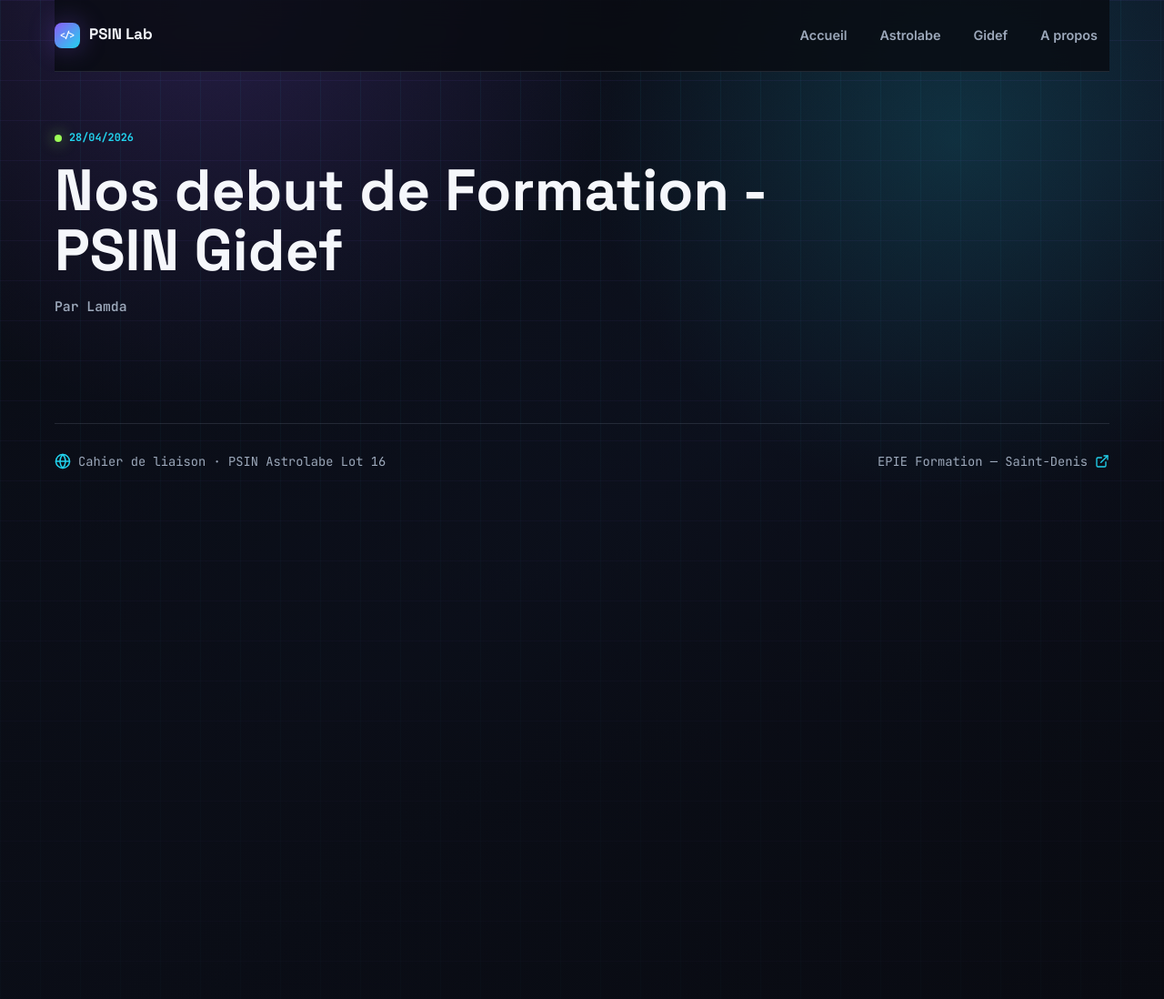
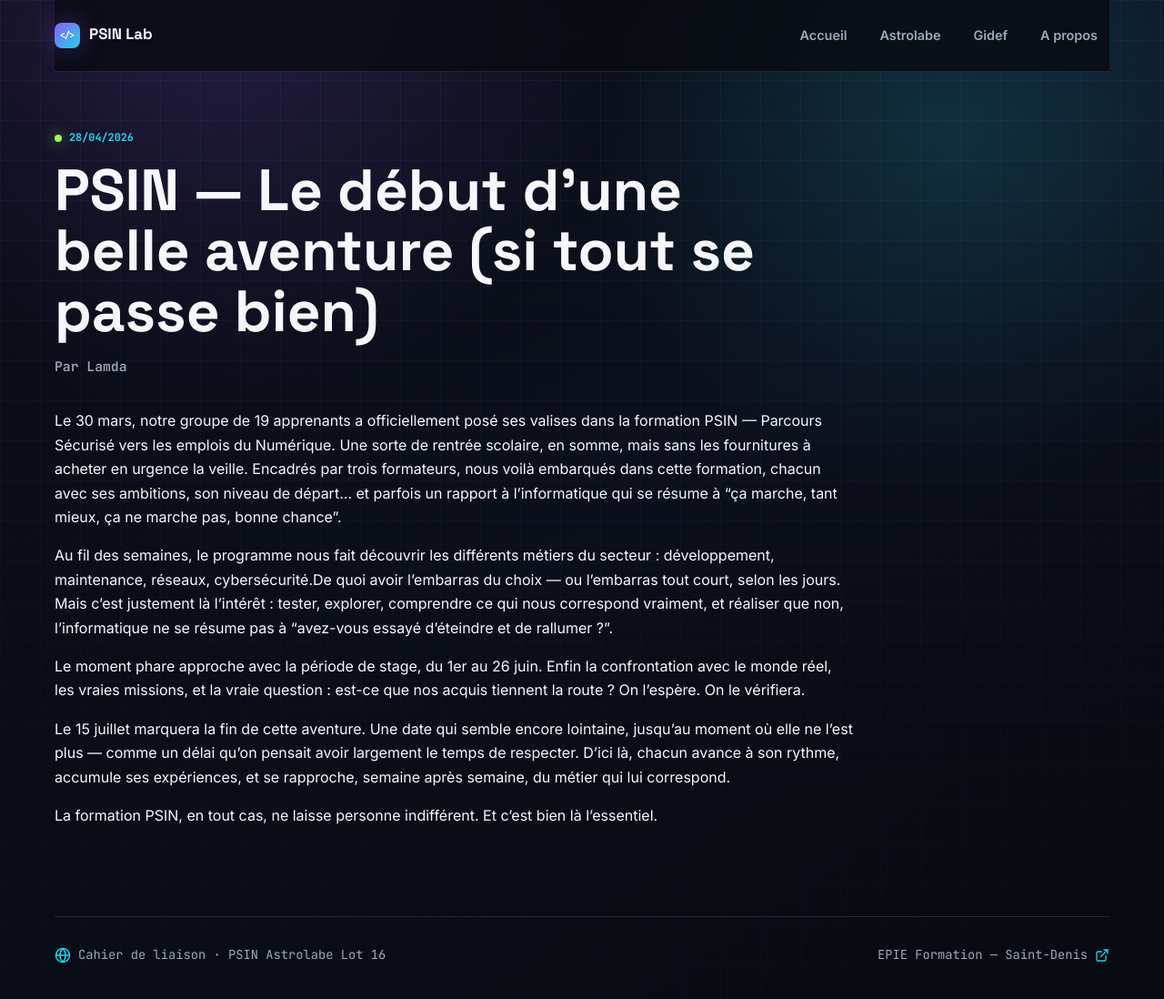
Before and after one commit to LaurentSta/epiejekyll, a Jekyll site: the page built from _posts/2026-04-28-nos-debut-de-formation-psin-gidef.md, in a window 1280 px wide and 1103 px high. Shown: the top 1098 px of the window at 91% size. Built offline with Jekyll 4.4.1, drawn with Linux system fonts in a browser that asks for light colours.

Commit message:
nouveau titre et intégration du texte, première mise en forme
Updated the title and added content about the PSIN training experience, including details on the program and upcoming internship.

```diff
--- a/_posts/2026-04-28-nos-debut-de-formation-psin-gidef.md
+++ b/_posts/2026-04-28-nos-debut-de-formation-psin-gidef.md
@@ -1,5 +1,5 @@
 ---
-title: "Nos debut de Formation - PSIN Gidef"
+title: "PSIN — Le début d'une belle aventure (si tout se passe bien)"
 date: 2026-04-28 09:30:00 +0200
 categories: formation
 groupe: gidef
@@ -7,3 +7,12 @@ author: Lamda
 image: /assets/images/gidef/ArduinoVignette.png
 description: " "
 ---
+Le 30 mars, notre groupe de 19 apprenants a officiellement posé ses valises dans la formation PSIN — Parcours Sécurisé vers les emplois du Numérique. Une sorte de rentrée scolaire, en somme, mais sans les fournitures à acheter en urgence la veille. Encadrés par trois formateurs, nous voilà embarqués dans cette formation, chacun avec ses ambitions, son niveau de départ… et parfois un rapport à l'informatique qui se résume à "ça marche, tant mieux, ça ne marche pas, bonne chance".
+
+Au fil des semaines, le programme nous fait découvrir les différents métiers du secteur : développement, maintenance, réseaux, cybersécurité.De quoi avoir l'embarras du choix — ou l'embarras tout court, selon les jours. Mais c'est justement là l'intérêt : tester, explorer, comprendre ce qui nous correspond vraiment, et réaliser que non, l'informatique ne se résume pas à "avez-vous essayé d'éteindre et de rallumer ?".
+
+Le moment phare approche avec la période de stage, du 1er au 26 juin. Enfin la confrontation avec le monde réel, les vraies missions, et la vraie question : est-ce que nos acquis tiennent la route ? On l'espère. On le vérifiera.
+
+Le 15 juillet marquera la fin de cette aventure. Une date qui semble encore lointaine, jusqu'au moment où elle ne l'est plus — comme un délai qu'on pensait avoir largement le temps de respecter. D'ici là, chacun avance à son rythme, accumule ses expériences, et se rapproche, semaine après semaine, du métier qui lui correspond.
+
+La formation PSIN, en tout cas, ne laisse personne indifférent. Et c'est bien là l'essentiel.
```
